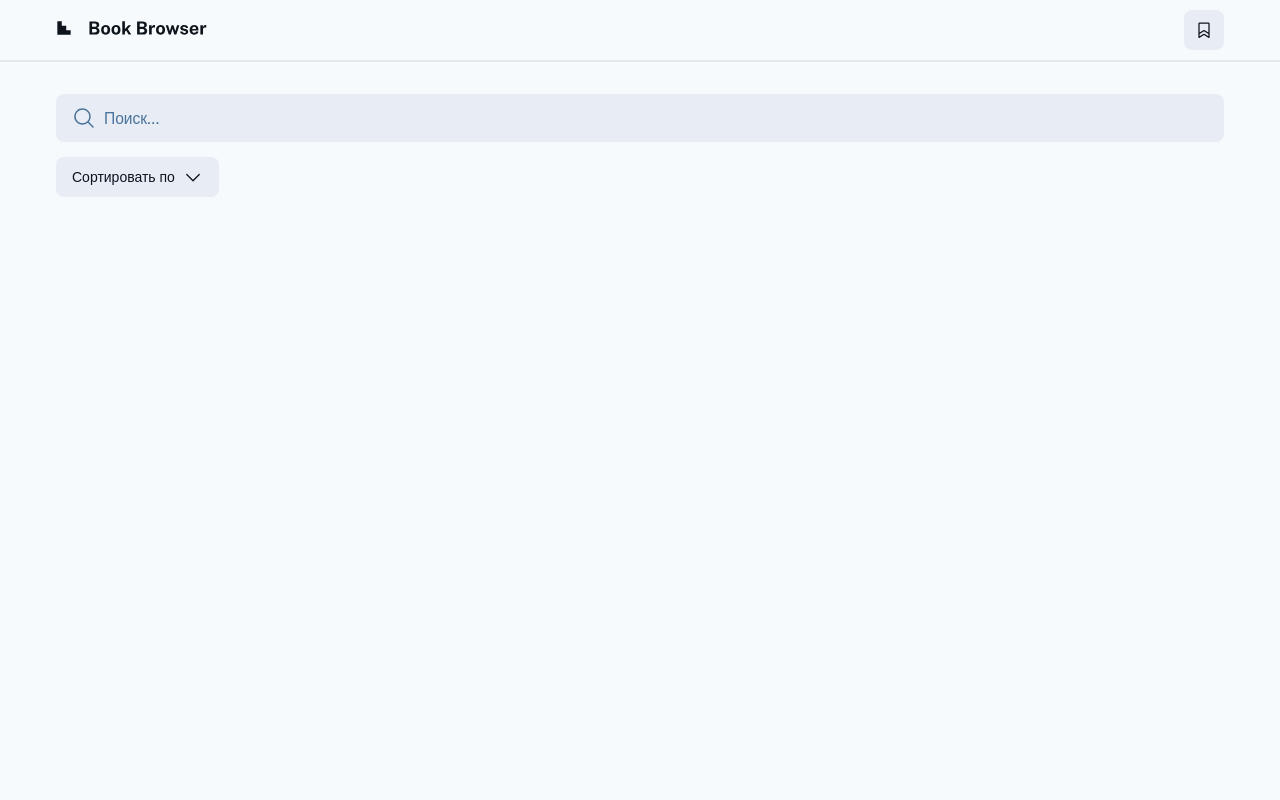
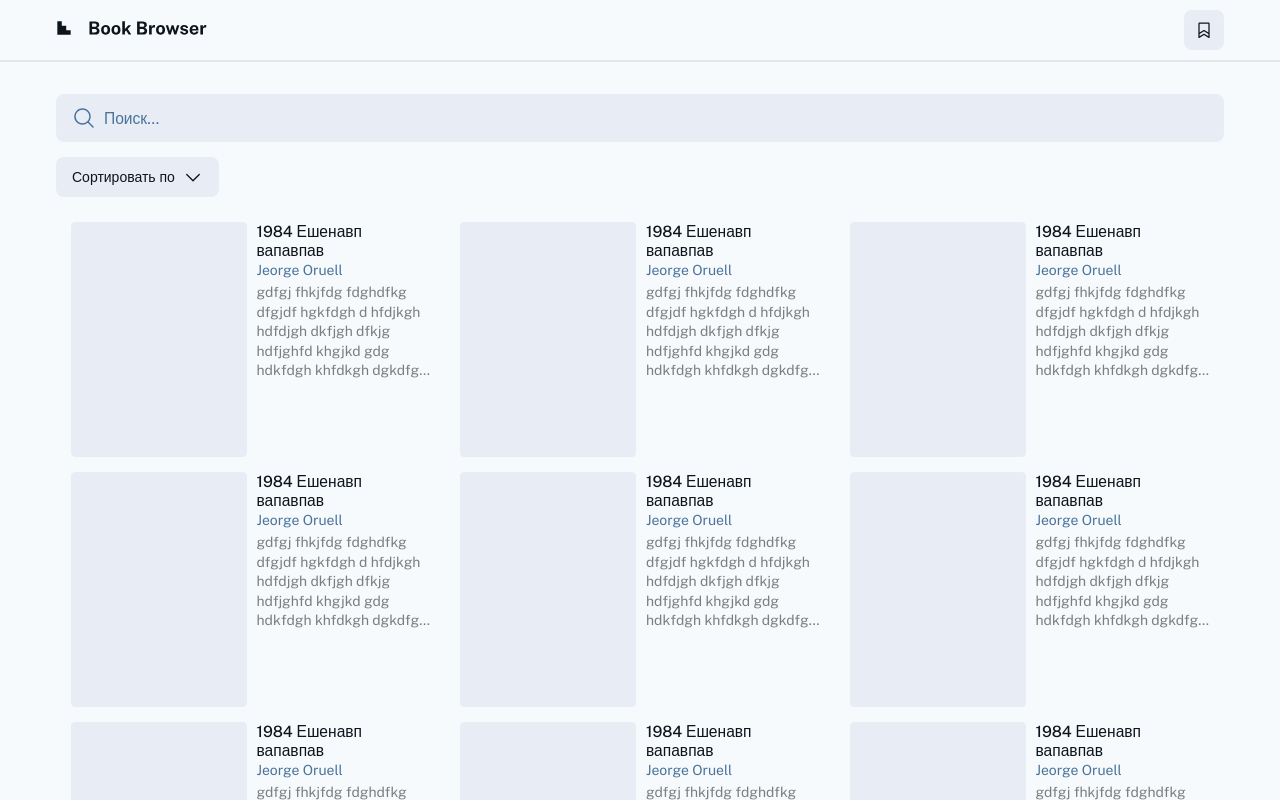
Before and after one commit to Lychil/BookBrowser, a React (Vite) app: page /home in a window 1280 px wide. Shown: the top 800 px of the page. Built offline with nearby package versions, Linux system fonts and the light colour scheme.

Commit message:
home-page. Добавлена карточка книги

```diff
--- /dev/null
+++ b/src/common/components/BookCard/BookCard.module.css
@@ -0,0 +1,64 @@
+.bookCard {
+    display: flex;
+    gap: 10px;
+    width: 100%;
+    max-width: 360px;
+}
+
+
+.placeholder {
+    flex-shrink: 0;
+    width: 176px;
+    height: 235px;
+    border-radius: var(--border-r-sm);
+    overflow: hidden;
+    background-color: var(--bg-func-color);
+}
+
+
+.coverContainer {
+    flex-shrink: 0;
+    width: 176px;
+    height: 235px;
+    border-radius: var(--border-r-sm);
+    overflow: hidden;
+}
+
+.coverImage {
+    width: 100%;
+    height: 100%;
+    object-fit: cover;
+}
+
+.bookInfo {
+    display: flex;
+    flex-direction: column;
+    flex-grow: 1;
+}
+
+.title {
+    font-weight: 500;
+    margin-bottom: 2px;
+    color: var(--primary-color);
+    display: -webkit-box;
+    -webkit-line-clamp: 2;
+    -webkit-box-orient: vertical;
+    overflow: hidden;
+}
+
+.author {
+    font-size: var(--text-sm);
+    color: var(--secondary-color);
+    margin-bottom: 5px;
+}
+
+.description {
+    font-size: var(--text-sm);
+    color: var(--option-color);
+    line-height: 1.4;
+    display: -webkit-box;
+    -webkit-line-clamp: 5;
+    -webkit-box-orient: vertical;
+    overflow: hidden;
+    text-overflow: ellipsis;
+}
--- /dev/null
+++ b/src/common/components/BookCard/BookCard.tsx
@@ -0,0 +1,30 @@
+import styles from '@/common/components/BookCard/BookCard.module.css';
+import { Link } from 'react-router-dom';
+
+type BookCardProps = {
+    coverUrl: string;
+    title: string;
+    author: string;
+    description: string;
+};
+
+export default function BookCard({ coverUrl, title, author, description }: BookCardProps) {
+    return (
+        <Link to={""} className={styles.bookCard}>
+            <div className={styles.coverContainer}>
+                {/* <img
+                    src={coverUrl}
+                    alt={`Обложка книги "${title}"`}
+                    className={styles.coverImage}
+                /> */}
+                <div className={styles.placeholder}></div>
+            </div>
+
+            <div className={styles.bookInfo}>
+                <h3 className={styles.title}>{title}</h3>
+                <p className={styles.author}>{author}</p>
+                <p className={styles.description}>{description}</p>
+            </div>
+        </Link>
+    );
+};
--- a/src/common/styles/variables.css
+++ b/src/common/styles/variables.css
@@ -3,9 +3,11 @@
     --bg-func-color: #E8EDF5;
     --primary-color: #0D141C;
     --secondary-color: #4A739C;
+    --option-color: #7d7d7d;
     --border-color: #E5E8EB;
 
     --border-r-def: 8px;
+    --border-r-sm: 4px;
 
     --container-width: 1200px;
 
--- a/src/pages/Home/Home.module.css
+++ b/src/pages/Home/Home.module.css
@@ -6,4 +6,12 @@
     display: flex;
     flex-direction: column;
     row-gap: 15px;
+    margin-bottom: 25px;
 }
+
+.home__books {
+    display: flex;
+    justify-content: space-evenly;
+    flex-wrap: wrap;
+    gap: 15px;
+}
--- a/src/pages/Home/Home.tsx
+++ b/src/pages/Home/Home.tsx
@@ -1,6 +1,9 @@
+import BookCard from "@/common/components/BookCard/BookCard";
 import SearchInput from "@/common/components/SearchInput/SearchInput";
 import SortDropdown from "@/common/components/SortDropdown/SortDropdown";
 import styles from "@/pages/Home/Home.module.css";
+
+const book = { coverUrl: "", title: "1984 Ешенавп вапавпав", author: "Jeorge Oruell", description: "gdfgj fhkjfdg fdghdfkg dfgjdf hgkfdgh d hfdjkgh hdfdjgh dkfjgh dfkjg hdfjghfd khgjkd gdg hdkfdgh khfdkgh dgkdfg kdhfdk dkdfgdhkghdf hdfghdfgkd dhfgkfdg dkfhg d" };
 
 export default function Home() {
     return (
@@ -9,6 +12,9 @@ export default function Home() {
                 <SearchInput />
                 <SortDropdown />
             </div>
+            <div className={styles.home__books}>
+                {[...Array(10).keys()].map((key) => <BookCard key={key} {...book} />)}
+            </div>
         </div>
     )
 }
```
